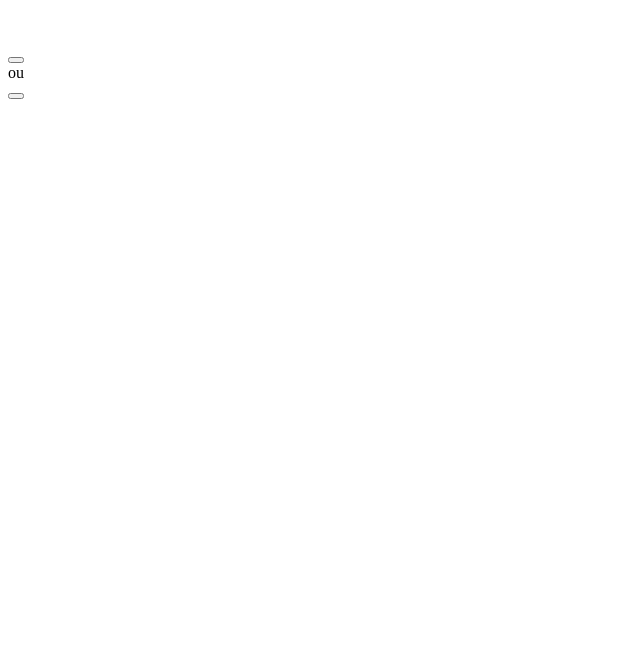
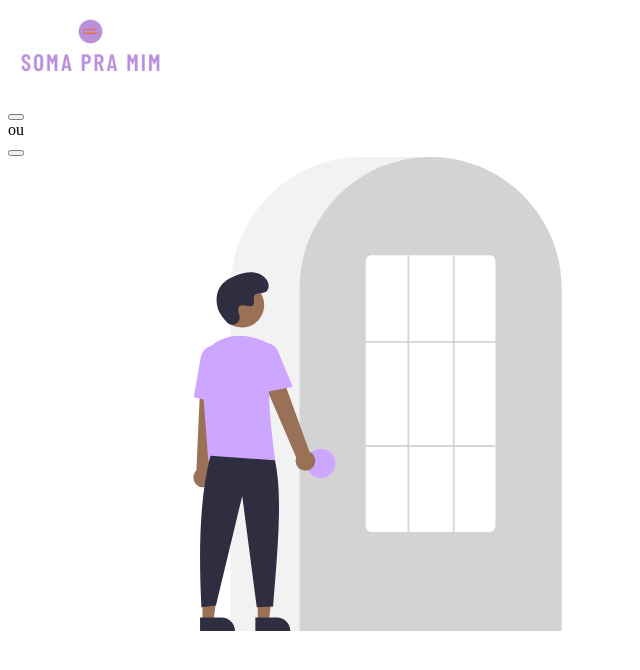
Before and after one commit to juliamenzss/soma-pra-mim, an Angular app: page /login in a window 1280 px wide. Shown: the top 670 px of the page, without its empty margins (0-640 px from the left). Built offline with nearby package versions, Linux system fonts and the light colour scheme.

Commit message:
feat: adiciona imagens em default login

```diff
--- a/angular.json
+++ b/angular.json
@@ -26,10 +26,8 @@
             "tsConfig": "tsconfig.app.json",
             "inlineStyleLanguage": "scss",
             "assets": [
-              {
-                "glob": "**/*",
-                "input": "public"
-              }
+              "src/favicon.ico",
+              "src/assets"
             ],
             "styles": [
               "src/styles.scss"
--- a/src/app/components/default-login-layout/default-login-layout.component.html
+++ b/src/app/components/default-login-layout/default-login-layout.component.html
@@ -1,6 +1,6 @@
 <main>
   <section>
-    <img/>
+    <img src="/assets/svg/logo.svg"/>
     <h2></h2>
     <button></button>
     <div>
@@ -9,6 +9,6 @@
     <button></button>
   </section>
   <section>
-    <img/>
+    <img src="/assets/svg/login-illustration.svg"/>
   </section>
 </main>
```
Also changed, not shown: src/assets/svg/login-illustration.svg (added), src/assets/svg/logo.svg (added).
